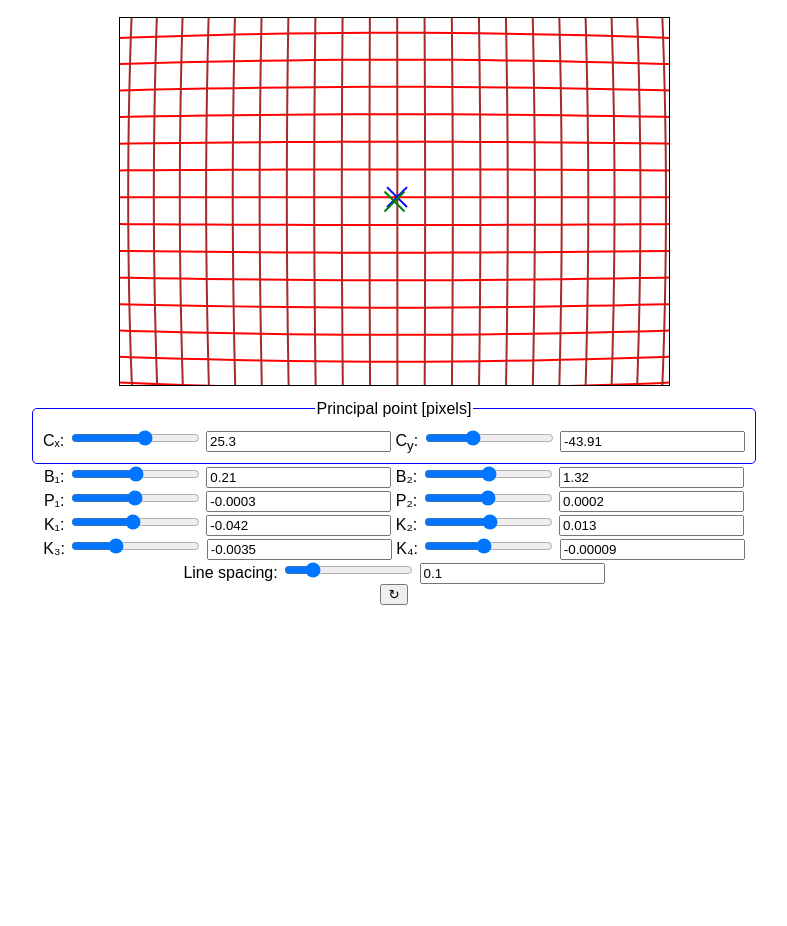
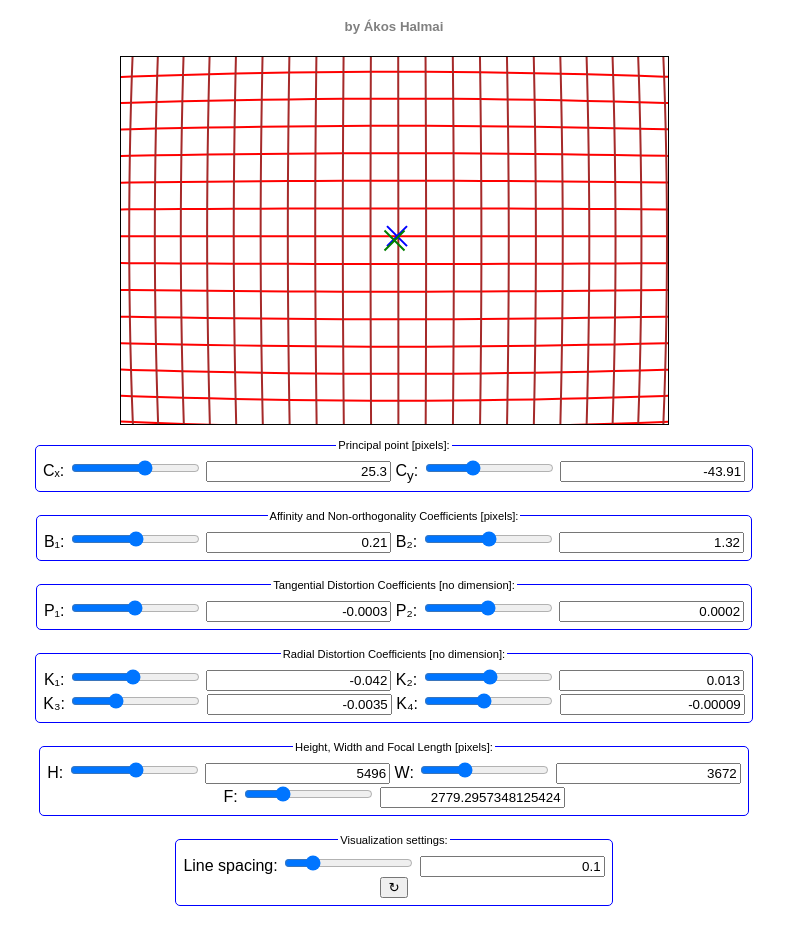
Before and after one commit to halmaia/ElemiProgramozas, a plain HTML site: page index.html in a window 1280 px wide. Shown: the part 51-977 px from the top of the page, without its empty margins (246-1033 px from the left). Before the commit the page ends 800 px from the top, so only its background shows below. Drawn offline with Linux system fonts and the light colour scheme.

Commit message:
Update index.html

```diff
--- a/index.html
+++ b/index.html
@@ -10,33 +10,43 @@
             margin: 20px;
             font-family: sans-serif;
         }
+
         canvas {
             border: 1px solid black;
         }
+
         .controls {
             margin-top: 10px;
         }
+
         input[type="text"] {
             pattern: "^-?\\d+(\\.\\d+)?$";
-			readonly: true;}
+            readonly: true;
+            text-align: right;
+        }
 
         .blue-outline {
             width: fit-content;
-		    margin: auto; /* Centers the fieldset */
-    display: block; /* Ensures auto margins work */
+            margin: auto;
+            display: block;
             border: 1px solid blue;
-        padding: 10px;
+            padding: 7px;
             border-radius: 5px;
+        }
+
+        legend {
+            font-size: 0.7em;
         }
     </style>
 </head>
 <body>
     <h2>Optical distortion visualizer</h2>
-    <canvas id="canvas" width="549.6" height="367.2"></canvas>
+    <h5 style="color: gray">by Ákos Halmai</h5>
+    <canvas id="canvas" width="547" height="367"></canvas>
 
     <div class="controls">
         <fieldset class="blue-outline">
-	<legend>Principal point [pixels]</legend>
+            <legend>Principal point [pixels]:</legend>
             <label for="Cx">Cₓ:</label>
             <input type="range" id="Cx" min="-150.0" max="150.0" value="25.295157579435635" step="0.01">
             <input type="text" id="Cx_text" value="-0.041531240803876872" title="Cₓ">
@@ -45,7 +55,10 @@
             <input type="range" id="Cy" min="-150.0" max="150.0" value="-43.907218870556122" step="0.01">
             <input type="text" id="Cy_text" value="-0.041531240803876872" title="Cy"><br>
         </fieldset>
+        <br>
 
+        <fieldset class="blue-outline">
+            <legend>Affinity and Non‑orthogonality Coefficients [pixels]:</legend>
             <label for="B1">B₁:</label>
             <input type="range" id="B1" min="-80" max="80" value="0.20890931770811011" step="0.01">
             <input type="text" id="B1_text" value="-0.041531240803876872">
@@ -53,7 +66,11 @@
             <label for="B2">B₂:</label>
             <input type="range" id="B2" min="-80" max="80" value="1.3186242018479155" step="0.01">
             <input type="text" id="B2_text" value="0.012941302706440718"><br>
+        </fieldset>
+        <br>
 
+        <fieldset class="blue-outline">
+            <legend>Tangential Distortion Coefficients [no dimension]:</legend>
             <label for="P1">P₁:</label>
             <input type="range" id="P1" min="-0.1" max="0.1" value="-0.00027044595856980146" step="0.0001">
             <input type="text" id="P1_text" value="-0.041531240803876872">
@@ -61,7 +78,11 @@
             <label for="P2">P₂:</label>
             <input type="range" id="P2" min="-0.1" max="0.1" value="0.00021213432269553002" step="0.0001">
             <input type="text" id="P2_text" value="0.012941302706440718"><br>
+        </fieldset>
+        <br>
 
+        <fieldset class="blue-outline">
+            <legend>Radial Distortion Coefficients [no dimension]:</legend>
             <label for="K1">K₁:</label>
             <input type="range" id="K1" min="-1.0" max="1.0" value="-0.041531240803876872" step="0.001">
             <input type="text" id="K1_text" value="-0.041531240803876872">
@@ -77,12 +98,33 @@
             <label for="K4">K₄:</label>
             <input type="range" id="K4" min="-0.001" max="0.001" value="-8.8755910742031053e-05" step="0.00001">
             <input type="text" id="K4_text" value="-8.8755910742031053e-05" title="K₄"><br>
+        </fieldset>
+        <br>
 
+        <fieldset class="blue-outline">
+            <legend>Height, Width and Focal Length [pixels]:</legend>
+            <label for="H">H:</label>
+            <input type="range" id="H" min="640" max="10000" value="5496" step="1">
+            <input type="text" id="H_text" value="5496" title="H">
+
+            <label for="W">W:</label>
+            <input type="range" id="W" min="640" max="10000" value="3672" step="1">
+            <input type="text" id="W_text" value="3672" title="W"><br>
+
+            <label for="F">F:</label>
+            <input type="range" id="F" min="100" max="10000" value="2779.2957348125424" step="0.1">
+            <input type="text" id="F_text" value="2779.2957348125424" title="F">
+        </fieldset>
+        <br>
+
+        <fieldset class="blue-outline">
+            <legend>Visualization settings:</legend>
             <label for="spacing">Line spacing:</label>
             <input type="range" id="spacing" min="0.01" max="0.5" value="0.1" step="0.01">
             <input type="text" id="spacing_text" value="0.1" title="line spacing"><br>
 
             <input type="button" value="↻" id="reset" title="reset">
+        </fieldset>
     </div>
 
     <script>
@@ -90,18 +132,12 @@
 
         const width = 5496.0,
             height = 3672.0,
-    f = 2779.2957348125424,
-    cx = 25.295157579435635,
-    cy = -43.907218870556122,
-    b1 = 0.20890931770811011,
-    b2 = 1.3186242018479155,
-    p1 = -0.00027044595856980146,
-    p2 = 0.00021213432269553002;
+            f = 2779.2957348125424;
 
         const canvas = document.getElementById("canvas");
         const ctx = canvas.getContext("2d");
-const CxSlider =document.getElementById("Cx"),
-CySlider =document.getElementById("Cy"),
+        const CxSlider = document.getElementById("Cx"),
+            CySlider = document.getElementById("Cy"),
             K1Slider = document.getElementById("K1"),
             K2Slider = document.getElementById("K2"),
             K3Slider = document.getElementById("K3"),
@@ -230,21 +266,21 @@ function drawLine() {
             }
             { // Center mark:
                 ctx.beginPath();
-        const ocx = (.5*can_w + scale*cx), ocy = (.5*can_h + scale*cy);
-        ctx.moveTo(ocx-10, ocy-10);
-		ctx.lineTo(ocx+10, ocy+10);
-		        ctx.moveTo(ocx+10, ocy-10);
-		ctx.lineTo(ocx-10, ocy+10);
+                const ocx = (.5 * can_w + scale * cx), ocy = (.5 * can_h + scale * cy);
+                ctx.moveTo(ocx - 10, ocy - 10);
+                ctx.lineTo(ocx + 10, ocy + 10);
+                ctx.moveTo(ocx + 10, ocy - 10);
+                ctx.lineTo(ocx - 10, ocy + 10);
                 ctx.strokeStyle = "blue";
                 ctx.lineWidth = 2.0;
                 ctx.stroke();
 
                 ctx.beginPath();
-        const rcx = (.5*can_w), rcy = (.5*can_h );
-        ctx.moveTo(rcx-10, rcy-10);
-		ctx.lineTo(rcx+10, rcy+10);
-		        ctx.moveTo(rcx+10, rcy-10);
-		ctx.lineTo(rcx-10, rcy+10);
+                const rcx = (.5 * can_w), rcy = (.5 * can_h);
+                ctx.moveTo(rcx - 10, rcy - 10);
+                ctx.lineTo(rcx + 10, rcy + 10);
+                ctx.moveTo(rcx + 10, rcy - 10);
+                ctx.lineTo(rcx - 10, rcy + 10);
                 ctx.strokeStyle = "green";
                 ctx.lineWidth = 2.0;
                 ctx.stroke();
```
Lines whose indentation alone changed are shown as unchanged.
